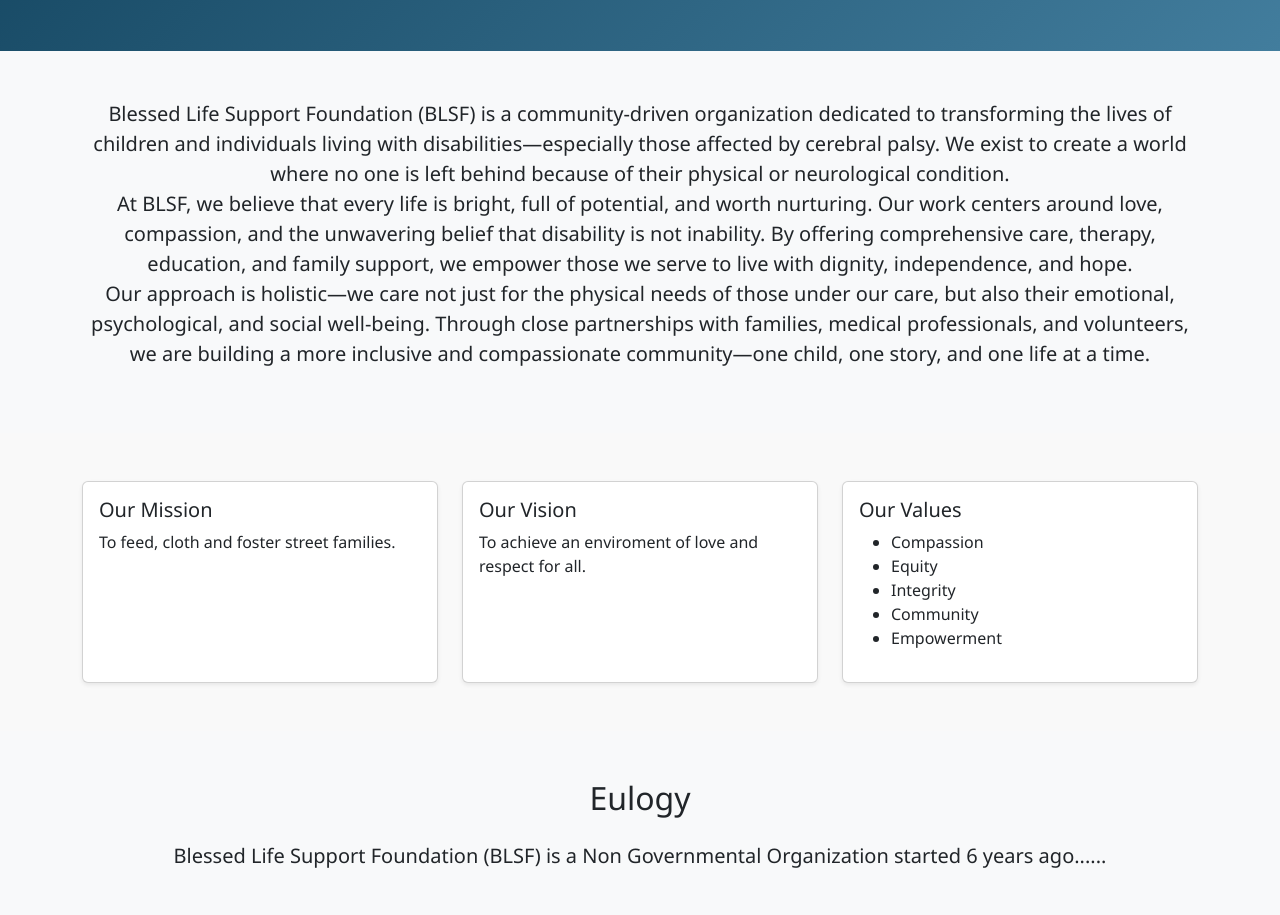
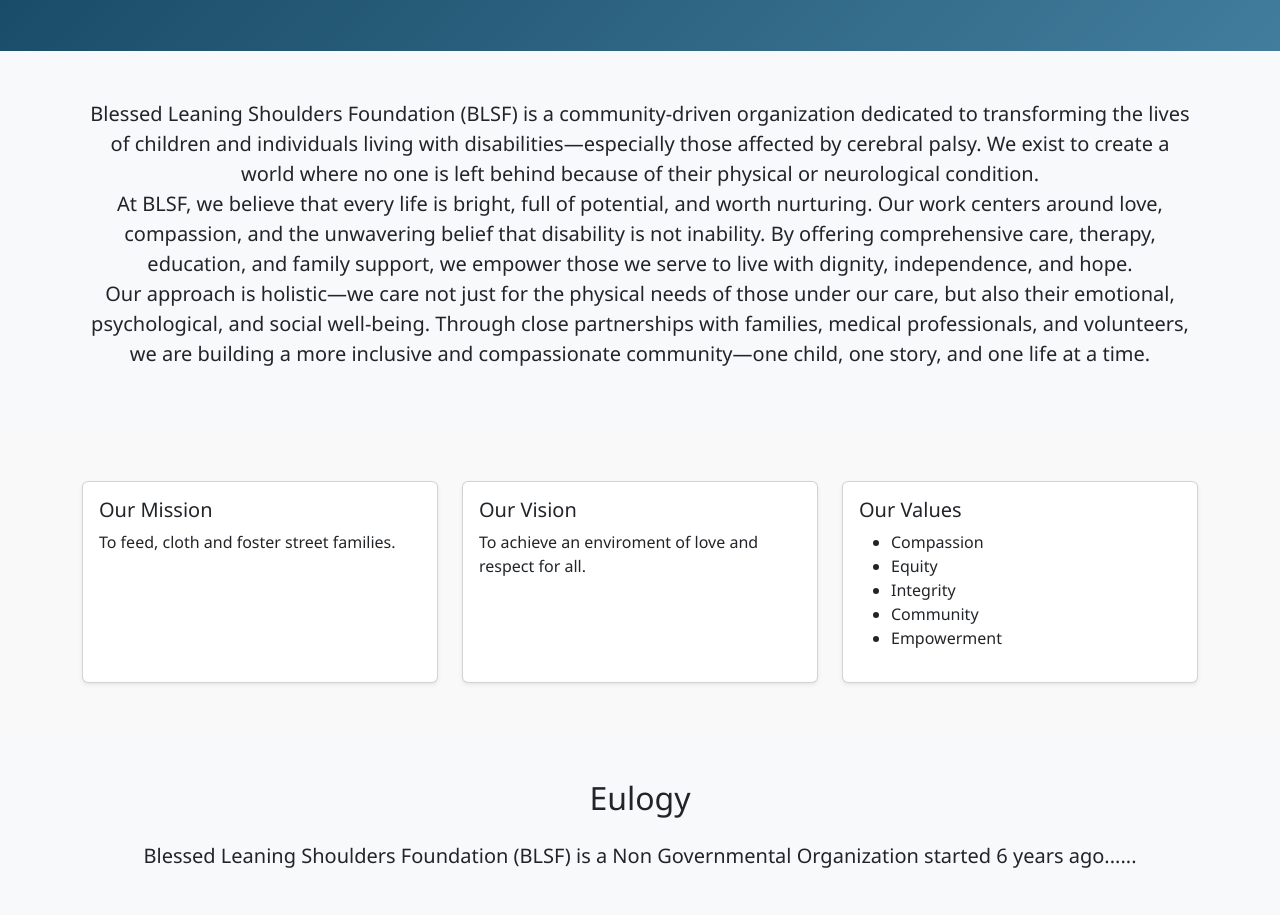
Before and after one commit to chami254/BLSF-WEBSITE, a website: page frontend/public/about.html in a window 1280 px wide. Shown: the part 177-1092 px from the top of the page. Drawn offline with nearby package versions, Linux system fonts and the light colour scheme.

Commit message:
about update commit

```diff
--- a/frontend/public/about.html
+++ b/frontend/public/about.html
@@ -45,7 +45,7 @@
   <!-- About Section -->
   <section class="py-5 bg-light">
     <div class="container" data-aos="fade-up">
-      <p class="lead text-center">Blessed Life Support Foundation (BLSF) is a community-driven organization dedicated to transforming the lives of children and individuals living with disabilities—especially those affected by cerebral palsy. We exist to create a world where no one is left behind because of their physical or neurological condition.<br>
+      <p class="lead text-center">Blessed Leaning Shoulders Foundation (BLSF) is a community-driven organization dedicated to transforming the lives of children and individuals living with disabilities—especially those affected by cerebral palsy. We exist to create a world where no one is left behind because of their physical or neurological condition.<br>
 
         At BLSF, we believe that every life is bright, full of potential, and worth nurturing. Our work centers around love, compassion, and the unwavering belief that disability is not inability. By offering comprehensive care, therapy, education, and family support, we empower those we serve to live with dignity, independence, and hope.<br>
 
@@ -95,7 +95,7 @@
   <section class="py-5 bg-light">
     <div class="container" data-aos="fade-up">
       <h2 class="text-center mb-4">Eulogy</h2>
-      <p class="lead text-center">Blessed Life Support Foundation (BLSF) is a Non Governmental Organization started 6 years ago...... </p>
+      <p class="lead text-center">Blessed Leaning Shoulders Foundation (BLSF) is a Non Governmental Organization started 6 years ago...... </p>
     </div>
   </section>
 
```
